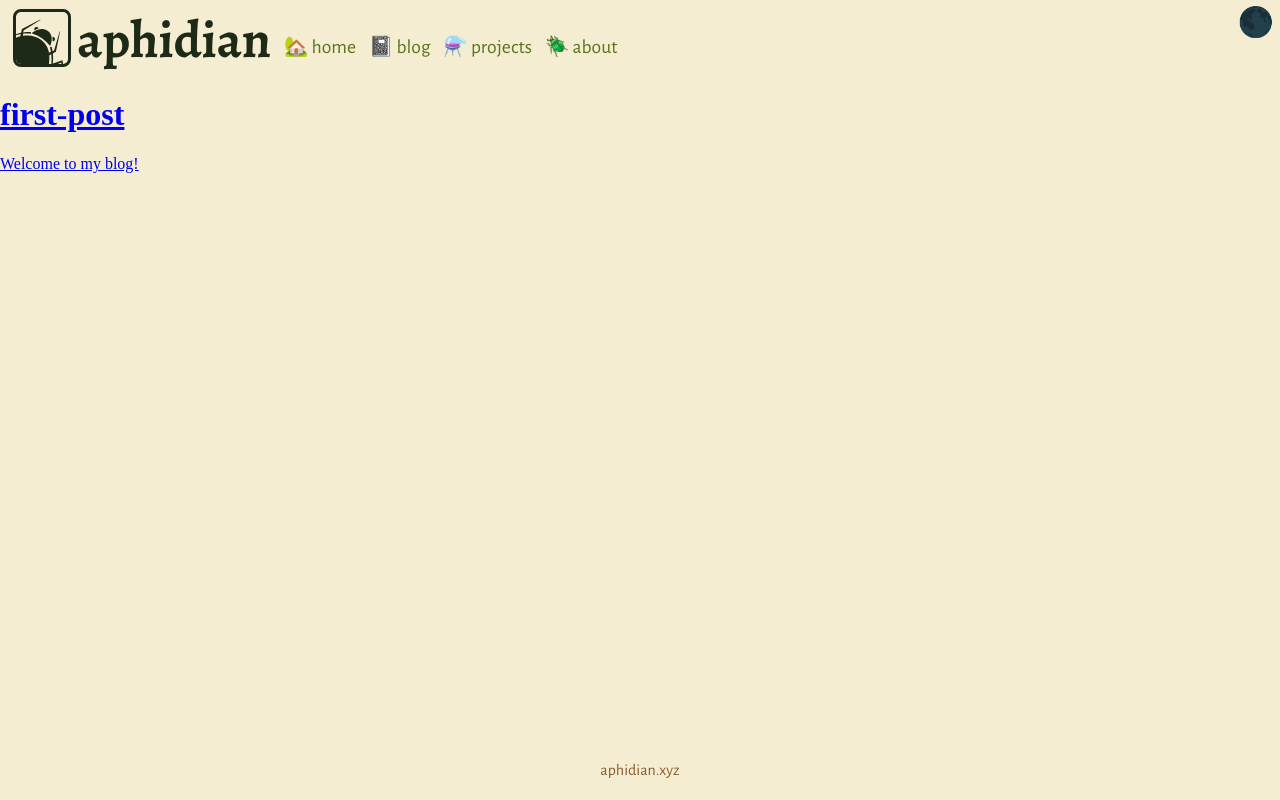
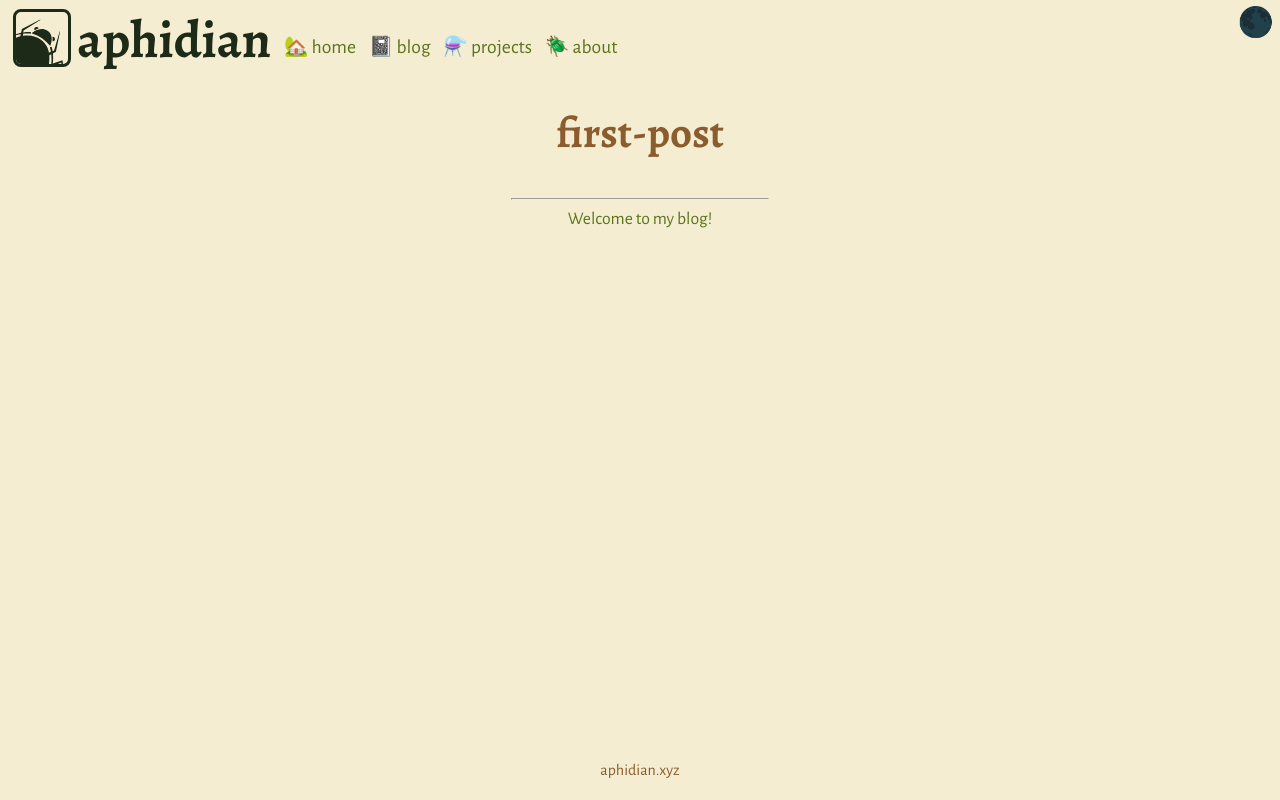
Before and after one commit to aphidianxyz/aphidian.xyz, a SvelteKit app: page /blog/tags/first-post in a window 1280 px wide. Built offline with nearby package versions, Linux system fonts and the light colour scheme.

Commit message:
style tag slug pages

```diff
--- a/src/routes/blog/+layout.ts
+++ b/src/routes/blog/+layout.ts
@@ -4,6 +4,14 @@ export const load: LayoutLoad = () => {
     return {
         entries: [
             // newer entries start here
+            {
+                slug: 'welcome-to-my-blog-the-sequel',
+                date: 'Aug 07 2025',
+                title: 'Welcome to my blog! (the Sequel)',
+                tags: ['meta',
+                    'second-post'],
+                contentFile: '/blogEntries/welcome-to-my-blog.html'
+            },
             {
                 slug: 'welcome-to-my-blog',
                 date: 'Aug 01 2025',
--- a/src/routes/blog/tags/[slug]/+page.svelte
+++ b/src/routes/blog/tags/[slug]/+page.svelte
@@ -2,18 +2,72 @@
     import type { LayoutProps } from '../$types';
     import type { PageProps } from './$types';
     import type { blogEntry } from './+page';
+    import { darkMode } from '../../../darkModeState.svelte';
     let { data }: LayoutProps & PageProps = $props();
 
+    // color
+    let dark: boolean = $derived(darkMode.state);
+    const palette = data.palette;
+    const primaryColor: string = $derived(dark ? palette.primary.dark : palette.primary.light);
+    const tagColor: string = $derived(dark ? palette.accents.dark : palette.accents.light);
+    const entryColor: string = $derived(dark ? palette.secondary.dark : palette.secondary.light);
+
+    // matches for tags
     const matches: blogEntry[] = data.matches;
 </script>
 
 <style>
+    main {
+        display: flex;
+        flex-direction: column;
+        align-items: center;
+    }
 
+    h1 {
+        font-family: Alegreya;
+        font-size: calc(1vw + 30px);
+    }
+
+    nav {
+        display: flex;
+        flex-direction: column;
+        font-family: AlegreyaSans;
+        font-size: calc(0.6vw + 10px);
+    }
+
+    hr {
+        width: 20%;
+    }
+
+    a {
+        text-decoration: none;
+    }
+
+    a:hover {
+        text-decoration: underline;
+    }
 </style>
 
-<h1>
-    <a href="/blog/tags/{data.tagName}">{data.tagName}</a>
-</h1>
-{#each matches as match}
-    <a href="/blog/{match.slug}">{match.title}</a>
-{/each}
+<main>
+    <h1>
+        <a
+            style:color={tagColor}
+            href="/blog/tags/{data.tagName}"
+        >
+            {data.tagName}
+        </a>
+    </h1>
+    <hr
+        style:color={primaryColor}
+    >
+    <nav>
+        {#each matches as match}
+            <a
+                style:color={entryColor}
+                href="/blog/{match.slug}"
+            >
+                {match.title}
+            </a>
+        {/each}
+    </nav>
+</main>
```
